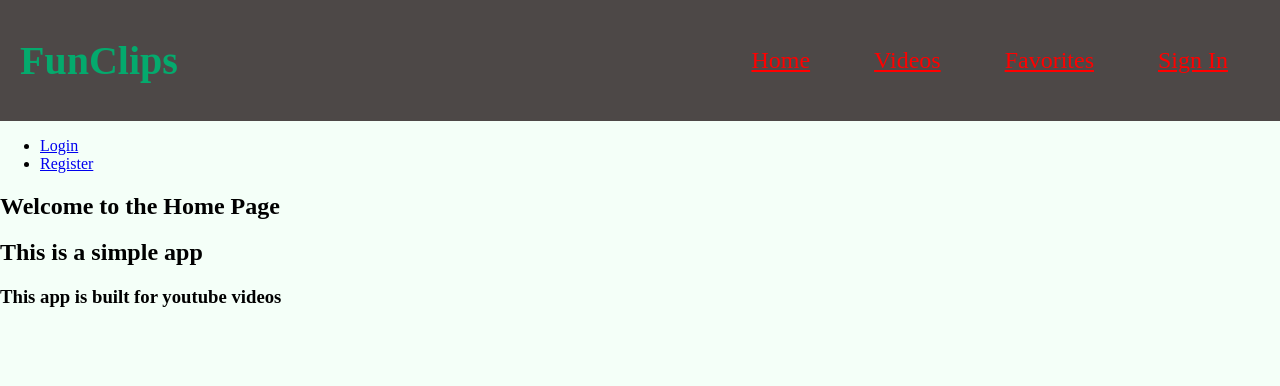
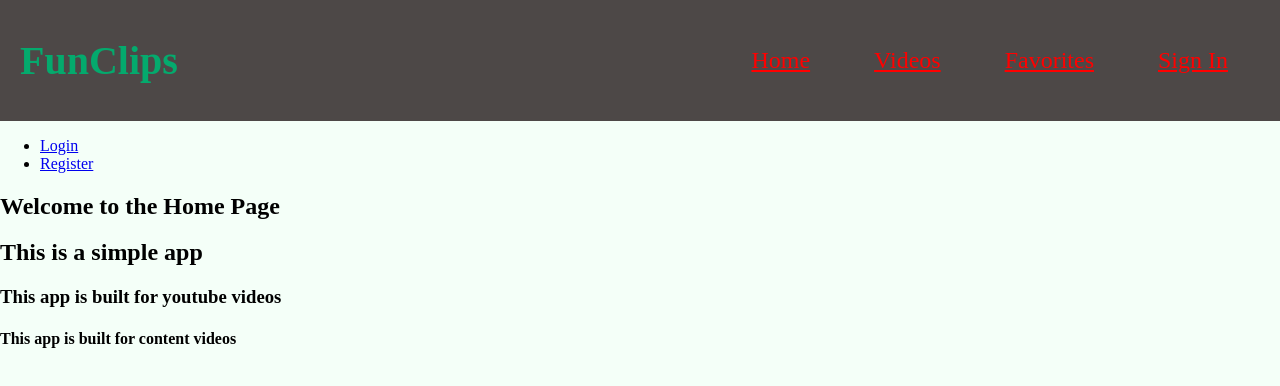
Before and after one commit to RicoMedi/fun-clips, a React (Create React App) app: page / in a window 1280 px wide. Shown: the top 386 px of the page. Built offline with nearby package versions, Linux system fonts and the light colour scheme; a web font is replaced by a local one.

Commit message:
second h4

```diff
--- a/src/home/HomePage.js
+++ b/src/home/HomePage.js
@@ -19,6 +19,7 @@ export const HomePage = () => {
    <h1> Welcome to the Home Page</h1>
     <h2> This is a simple app</h2>
     <h3> This app is built for youtube videos</h3>
+    <h4> This app is built for content videos</h4>
      </section>
 
 
```
